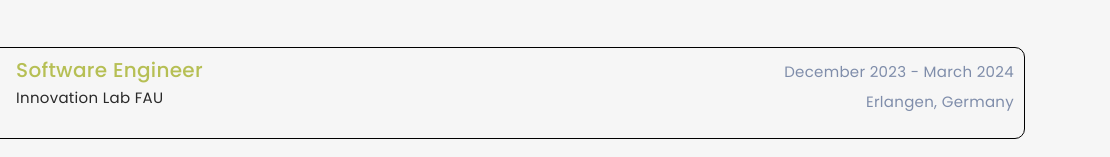
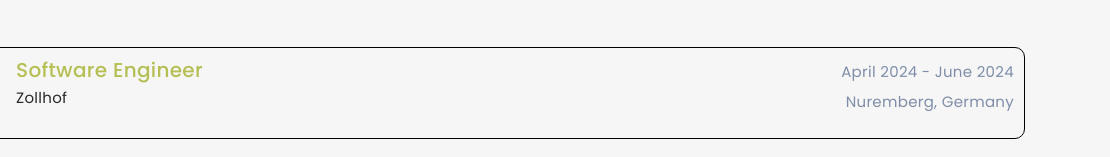
Before and after one commit to Ariffazeel99/fazeelarif.github.io, a plain HTML site: page index.html in a window 1280 px wide. Shown: the part 1798-1955 px from the top of the page, 170-1280 px from the left. Drawn offline with nearby package versions, Linux system fonts and the light colour scheme; files whose address does not match are found by name; a web font is replaced by a local one.

Commit message:
Updated information

```diff
--- a/index.html
+++ b/index.html
@@ -406,11 +406,11 @@
                   <div class="experience-card-header-div">
                      <div class="experience-card-heading-left">
                         <h3 class="experience-card-title" style="color: rgb(182, 191, 84);">Software Engineer</h3>
-                        <p class="experience-card-company" style="color: rgb(0, 28, 85);"><a href="https://www.linkedin.com/company/zollhof-techincubator/" target="_blank" rel="noopener noreferrer">Innovation Lab FAU</a></p>
+                        <p class="experience-card-company" style="color: rgb(0, 28, 85);"><a href="https://www.linkedin.com/company/zollhof-techincubator/" target="_blank" rel="noopener noreferrer">Zollhof</a></p>
                      </div>
                      <div class="experience-card-heading-right">
-                        <p class="experience-card-duration" style="color: rgb(127, 141, 170);">December 2023 - March 2024</p>
-                        <p class="experience-card-location" style="color: rgb(127, 141, 170);">Erlangen, Germany</p>
+                        <p class="experience-card-duration" style="color: rgb(127, 141, 170);">April 2024 - June 2024</p>
+                        <p class="experience-card-location" style="color: rgb(127, 141, 170);">Nuremberg, Germany</p>
                      </div>
                   </div>
                   <!-- <p class="experience-card-description" style="color: rgb(0, 28, 85);">I am working on automating healthcare products. The projects involve automation for process improvements and for significantly enhancing the profits. I am currently working on Cancer Survival and Reoccurence Prediction. Our goal is to make AI system which scales and removes doctor dependency as much as possible.</p> -->
```
